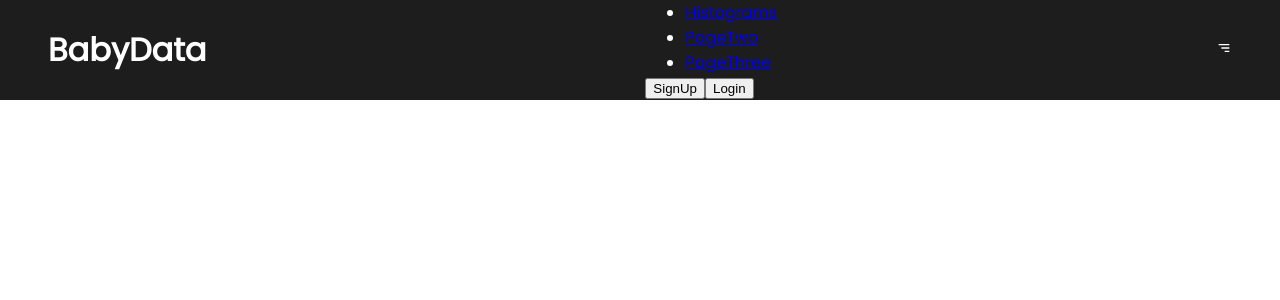
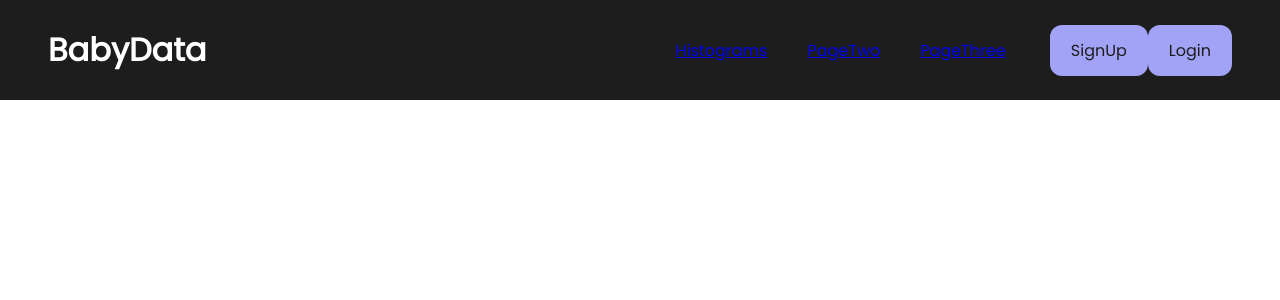
Before and after one commit to Promethesus/react-baby-data, a React (Create React App) app: page / in a window 1280 px wide. Shown: the top 300 px of the page. Built offline with nearby package versions, Linux system fonts and the light colour scheme.

Commit message:
Add SCSS changes for header

```diff
--- a/src/components/Header.module.scss
+++ b/src/components/Header.module.scss
@@ -1,17 +1,19 @@
 @import "../variables.scss";
 
-.header_container{
+.header_container {
     background: $dark;
     width: 100%;
     height: $headerHeight;
     padding: 0 1.5rem;
-    @include breakpoint(md){
+
+    @include breakpoint(md) {
         padding: 0 3rem;
     }
+
     transition: 0.3s ease all;
 }
 
-.header_content{
+.header_content {
     overflow: hidden;
     color: $light;
     margin: 0 auto;
@@ -22,8 +24,123 @@
     justify-content: space-between;
     z-index: 100;
 
+
+    &_nav {
+        top: 0;
+        right: 100%;
+        bottom: 0;
+        width: 100%;
+        height: 100vh;
+        position: fixed;
+        display: flex;
+        flex-direction: column;
+        justify-content: center;
+        align-items: center;
+        text-align: center;
+        background: rgba($dark, 0.9);
+        backdrop-filter: blur(2px);
+        transform: translate(0);
+        transition: 0.3s ease transform;
+
+        @include breakpoint(md) {
+            transform: none;
+            flex-direction: row;
+            background: transparent;
+            width: auto;
+            height: 100%;
+            position: static;
+
+        }
+
+        ul {
+            list-style: none;
+            display: flex;
+            align-items: center;
+            margin-bottom: $spacing-lg;
+
+            @include breakpoint(md) {
+                flex-direction: row;
+                align-items: center;
+                margin-bottom: 0;
+                margin-right: calc(0.5rem + #{$spacing-md});
+                background: transparent;
+                width: auto;
+                height: 100%;
+                position: static;
+            }
+
+            li {
+                text-decoration: none;
+                color: inherit;
+                padding: 0.75rem 1.25rem;
+                border-radius: $borderRadius;
+                transition: 0.3s ease all;
+
+                &:hover {
+                    background: rgba($light, 0.1);
+                }
+
+                &:active {
+                    border-radius: calc(#{$borderRadius} + 6px);
+                    background: linear-gradient(rgba($light, 0.1), rgba($light, 0.2));
+                }
+            }
+
+        }
+    }
+
+    button {
+        cursor: pointer;
+        outline: none;
+        padding: 0.75rem 1.25rem;
+        border-radius: $borderRadius;
+        font-size: 1rem;
+        font-family: inherit;
+        background: $primary;
+        color: $dark;
+        border: 1px solid transparent;
+        transition: 0.3s ease all;
+
+        &:hover {
+            border-color: $primary;
+            background: rgba($primary, 0.1);
+            color: $primary;
+        }
+
+        &:active {
+            border-color: $primary;
+            background: linear-gradient(rgba($primary, 0.2), rgba($primary, .3));
+
+        }
+
+        &.isMenu {
+            transform: translate(100%);
+        }
+    }
+    &_toggle{
+        cursor: pointer;
+        display: flex;
+        align-items: center;
+        font-size: 2rem;
+        transition: 0.3 ease all;
+        position: relative;
+
+        &:hover{
+            color: $primary;
+        }
+
+        @include breakpoint(md){
+            display: none;
+
+        }
+    }
+
 }
-.header_content_logo{
+
+
+
+
+.header_content_logo {
     font-size: 2rem;
     font-weight: bold;
     text-decoration: none;
```
